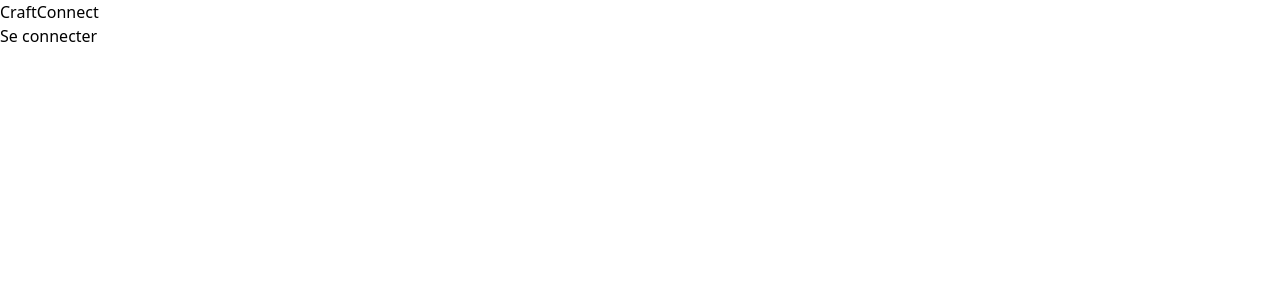
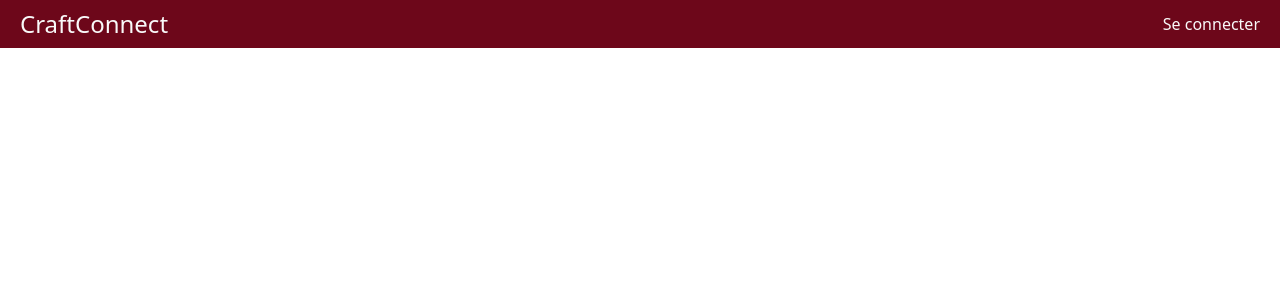
Before and after one commit to AVNOV/CraftConnect, a Next.js app: page / in a window 1280 px wide. Shown: the top 300 px of the page. Built offline with nearby package versions, Linux system fonts and the light colour scheme.

Commit message:
front(layout): create layout

```diff
--- /dev/null
+++ b/components/Header/ProfileButton/DropdownList/index.tsx
@@ -0,0 +1,7 @@
+export default function DropdownList() {
+    return (
+        <div>
+
+        </div>
+    )
+}
--- a/components/Header/ProfileButton/index.tsx
+++ b/components/Header/ProfileButton/index.tsx
@@ -1,7 +1,11 @@
+import Link from "next/link";
+import DropdownList from "./DropdownList";
+
 export default function ProfileButton() {
-    return (
-        <div>
-            Se connecter
-        </div>
-    )
+  const isLoggedIn = false;
+  return (
+    <div>
+      {isLoggedIn ? <DropdownList /> : <Link href="/login">Se connecter</Link>}
+    </div>
+  );
 }
--- a/components/Header/index.tsx
+++ b/components/Header/index.tsx
@@ -1,10 +1,11 @@
+import Link from "next/link";
 import ProfileButton from "./ProfileButton";
 
 export default function Header() {
   return (
-    <header>
-      <nav>
-        <span>CraftConnect</span>
+    <header className="w-full bg-red">
+      <nav className="flex justify-between items-center text-white px-5 py-2">
+        <Link href='/' className="text-2xl">CraftConnect</Link>
         <ProfileButton />
       </nav>
     </header>
--- a/pages/_app.tsx
+++ b/pages/_app.tsx
@@ -4,9 +4,11 @@ import type { AppProps } from "next/app";
 
 export default function App({ Component, pageProps }: AppProps) {
   return (
-    <div>
+    <div className="w-full h-full">
       <Header />
-      <Component {...pageProps} />
+      <div className="w-full h-[calc(100%-48px)]">
+        <Component {...pageProps} />
+      </div>
     </div>
   );
 }
--- a/pages/index.tsx
+++ b/pages/index.tsx
@@ -9,7 +9,7 @@ export default function Home() {
         <meta name="viewport" content="width=device-width, initial-scale=1" />
         <link rel="icon" href="/favicon.ico" />
       </Head>
-      <main>
+      <main className=''>
       </main>
     </>
   )
--- a/styles/globals.css
+++ b/styles/globals.css
@@ -1,3 +1,21 @@
 @tailwind base;
 @tailwind components;
 @tailwind utilities;
+
+* {
+  box-sizing: border-box;
+  padding: 0;
+  margin: 0;
+}
+
+html,
+body,
+#__next {
+  width: 100%;
+  height: 100%;
+}
+
+a {
+  color: inherit;
+  text-decoration: none;
+}
--- a/tailwind.config.js
+++ b/tailwind.config.js
@@ -5,7 +5,27 @@ module.exports = {
     "./components/**/*.{js,ts,jsx,tsx}",
   ],
   theme: {
-    extend: {},
+    extend: {
+      colors: {
+        white: {
+          DEFAULT: "#F9F9F9",
+          "50%": "#F9F9F980"
+        },
+        black: "#252525",
+        red: {
+          DEFAULT: "#6D071A",
+          "50%": "#6D071A80"
+        },
+        grey: {
+          DEFAULT: "#A7A7A7",
+          light: "#EFEFEF"
+        }
+      },
+      boxShadow: {
+        dropdownlist: "0px 4px 25px -10px rgba(0, 0, 0, 0.25)",
+        searchcard: "5px 5px 28px rgba(0, 0, 0, 0.25);"
+      }
+    },
   },
   plugins: [],
 }
```
